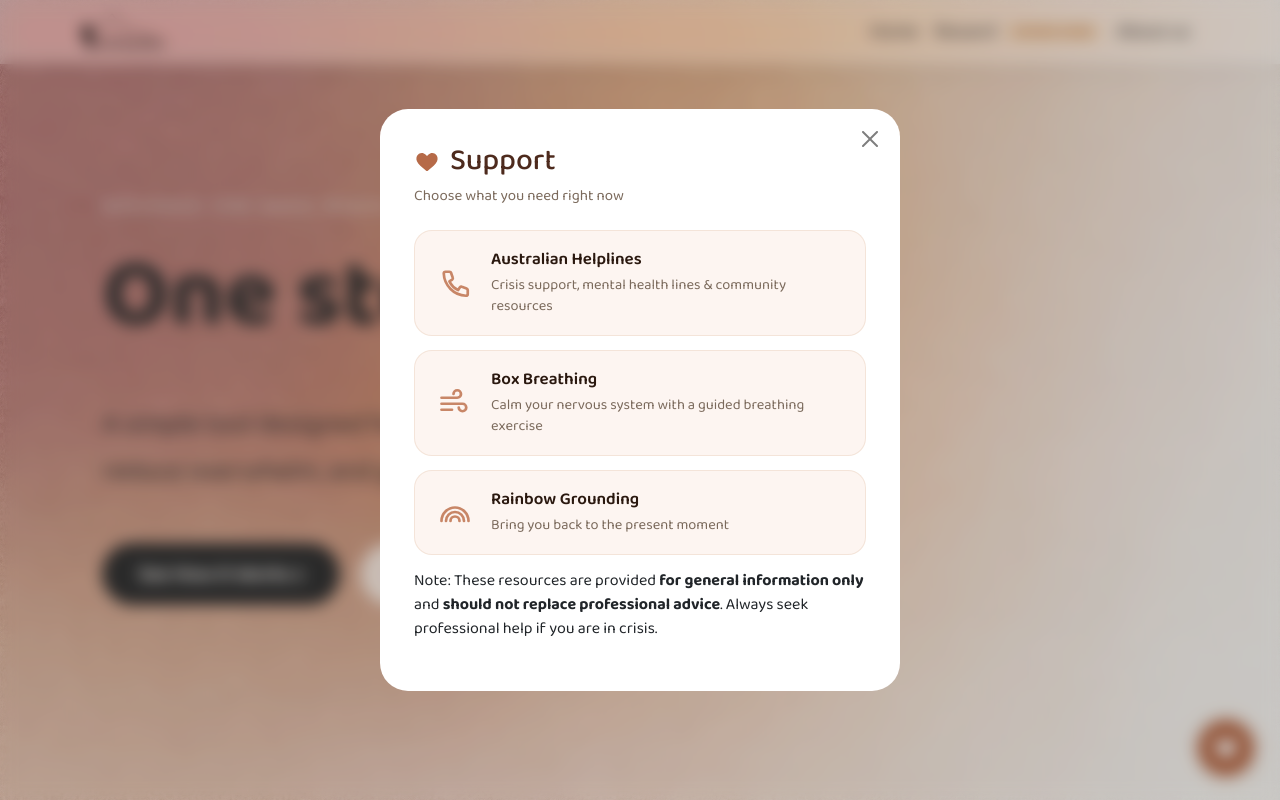
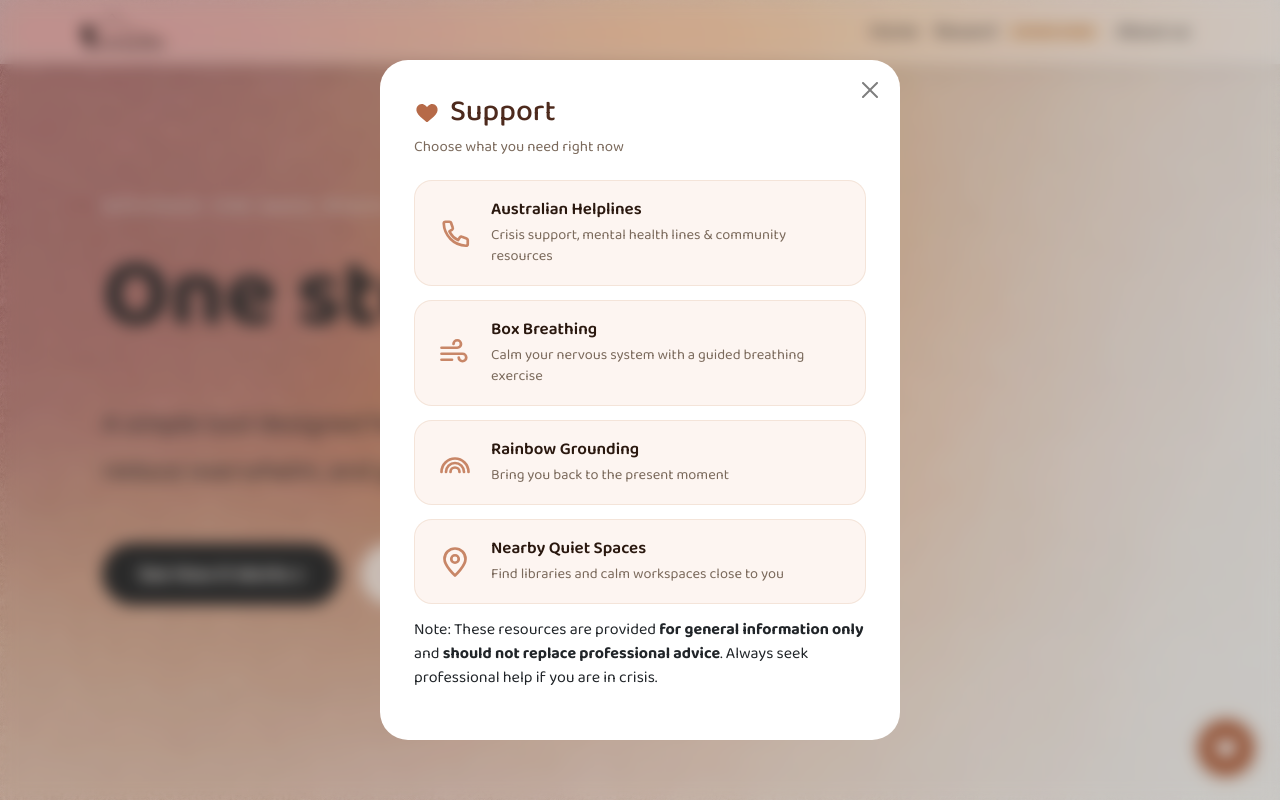
Before and after one commit to LongZhouuu/OneStepGen, a Vue app: page / in a window 1280 px wide. Both pictures are taken after a click on the button "Support". Shown: the top 800 px of the page. Built offline with nearby package versions, Linux system fonts and the light colour scheme.

Commit message:
create queit place feature basic UI

```diff
--- /dev/null
+++ b/src/components/QuietPlacesPanel.vue
@@ -0,0 +1,40 @@
+<!-- QuietPlacesPanel.vue: Shows a simple nearby quiet spaces support view. -->
+<template>
+  <div class="panel">
+    <button class="back-btn" type="button" @click="$emit('back')">
+      ← Back
+    </button>
+
+    <h2>Nearby Quiet Spaces</h2>
+    <p class="sub">See recommended workplaces around you</p>
+  </div>
+</template>
+
+<script setup>
+defineEmits(['back'])
+</script>
+
+<style scoped>
+.panel {
+  padding-top: 10px;
+}
+
+.back-btn {
+  border: none;
+  background: none;
+  cursor: pointer;
+  margin-bottom: 18px;
+  font-size: 15px;
+}
+
+h2 {
+  margin: 0;
+  font-size: 28px;
+  color: #2f261f;
+}
+
+.sub {
+  color: #7b6a5c;
+  margin-top: 10px;
+}
+</style>
--- a/src/components/SupportMenu.vue
+++ b/src/components/SupportMenu.vue
@@ -58,6 +58,21 @@
       </span>
     </button>
 
+    <!-- Nearby Quiet Spaces -->
+    <button class="support-card" type="button" @click="$emit('goQuiet')">
+      <span class="support-icon" aria-hidden="true">
+        <svg viewBox="0 0 24 24" fill="none" stroke="currentColor" stroke-width="1.8" stroke-linecap="round"
+          stroke-linejoin="round">
+          <path d="M12 21s7-6.3 7-11a7 7 0 1 0-14 0c0 4.7 7 11 7 11z" />
+          <circle cx="12" cy="10" r="2.5" />
+        </svg>
+      </span>
+      <span class="support-text">
+        <span class="support-heading">Nearby Quiet Spaces</span>
+        <span class="support-sub">Find libraries and calm workspaces close to you</span>
+      </span>
+    </button>
+
     <!-- Footer -->
     <div class="support-footer">
       <p class="support-footer-text">
@@ -71,7 +86,7 @@
 </template>
 
 <script setup>
-defineEmits(['goBox', 'goRainbow', 'goHelpline'])
+defineEmits(['goBox', 'goRainbow', 'goHelpline', 'goQuiet'])
 </script>
 
 <style scoped>
--- a/src/components/SupportModal.vue
+++ b/src/components/SupportModal.vue
@@ -7,8 +7,9 @@
       <button type="button" class="btn-close" aria-label="Close" @click="$emit('close')"
         style="position: absolute; top: 18px; right: 18px;"></button>
 
+      <!-- Listen to support menu actions and switch to the matching panel -->
       <component :is="currentComponent" @goBox="currentView = 'breathing'" @goRainbow="currentView = 'rainbow'"
-        @goHelpline="currentView = 'helpline'" @back="currentView = 'menu'" />
+        @goHelpline="currentView = 'helpline'" @goQuiet="currentView = 'quiet'" @back="currentView = 'menu'" />
     </div>
   </div>
 </template>
@@ -20,6 +21,7 @@ import SupportMenu from './SupportMenu.vue'
 import BoxBreathingPanel from './BoxBreathingPanel.vue'
 import RainbowPanel from './RainbowPanel.vue'
 import HelplinePanel from './HelplinePanel.vue'
+import QuietPlacesPanel from './QuietPlacesPanel.vue' // Nearby quiet spaces support panel
 
 defineEmits(['close'])
 
@@ -40,6 +42,8 @@ const currentComponent = computed(() => {
       return RainbowPanel
     case 'helpline':
       return HelplinePanel
+    case 'quiet':
+      return QuietPlacesPanel // Show quiet spaces content when user selects it
     default:
       return SupportMenu
   }
```
